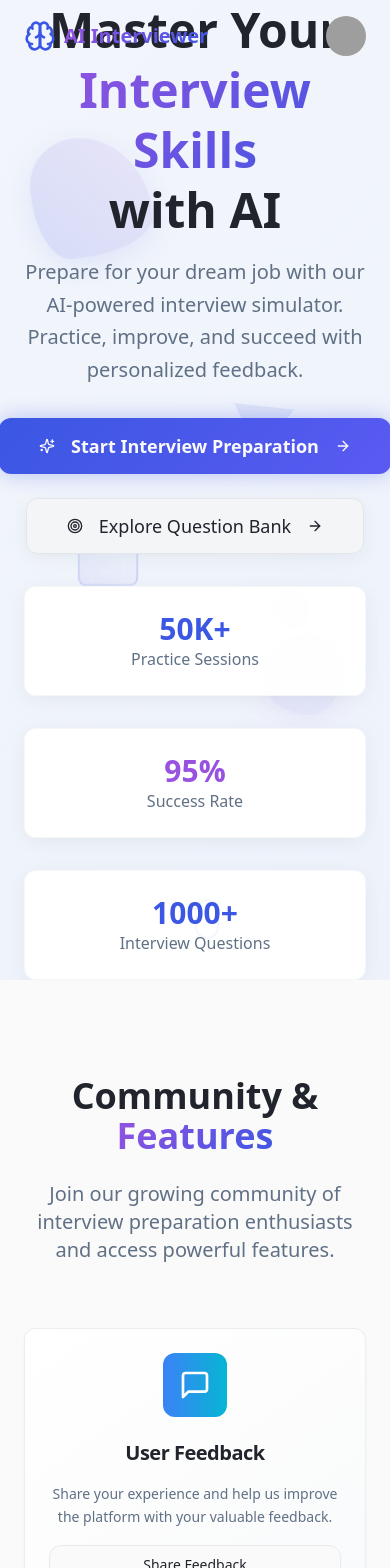
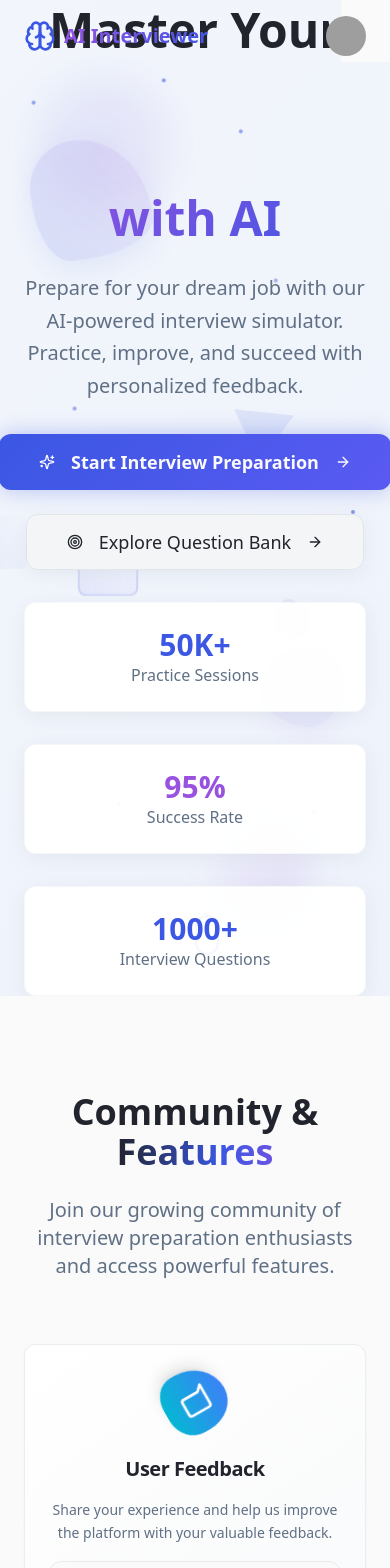
Before and after one commit to DrDarkShadow/prep-ace-ai-93, a React (Vite) app: page / in a window 390 px wide. Shown: the top 1568 px of the page. Built offline with nearby package versions, Linux system fonts and the light colour scheme; grey boxes are pictures that could not be loaded.

Commit message:
Enhance interactivity and design
Improve website's interactive and artistic design elements.

```diff
--- a/src/components/FeatureSection.tsx
+++ b/src/components/FeatureSection.tsx
@@ -38,11 +38,11 @@ const FeatureSection = () => {
     <section className="py-24 bg-gradient-to-b from-background to-secondary/20">
       <div className="container mx-auto px-6">
         <div className="text-center mb-16">
-          <h2 className="text-4xl md:text-5xl font-bold mb-6">
+          <h2 className="text-4xl md:text-5xl font-bold mb-6 text-reveal">
             Community &
-            <span className="text-gradient"> Features</span>
+            <span className="text-shimmer"> Features</span>
           </h2>
-          <p className="text-xl text-muted-foreground max-w-2xl mx-auto">
+          <p className="text-xl text-muted-foreground max-w-2xl mx-auto animate-fade-scale">
             Join our growing community of interview preparation enthusiasts and access powerful features.
           </p>
         </div>
@@ -53,26 +53,26 @@ const FeatureSection = () => {
             return (
               <Card
                 key={index}
-                className="interactive-card group h-full"
-                style={{ animationDelay: `${index * 100}ms` }}
+                className="interactive-card group h-full tilt-card glow-on-hover"
+                style={{ animationDelay: `${index * 150}ms` }}
               >
                 <CardHeader className="text-center pb-4">
-                  <div className={`w-16 h-16 mx-auto mb-4 rounded-xl bg-gradient-to-r ${feature.gradient} flex items-center justify-center`}>
-                    <Icon className="h-8 w-8 text-white" />
+                  <div className={`w-16 h-16 mx-auto mb-4 rounded-xl bg-gradient-to-r ${feature.gradient} flex items-center justify-center morphing-shape shadow-lg group-hover:shadow-2xl transition-shadow duration-500`}>
+                    <Icon className="h-8 w-8 text-white group-hover:scale-110 transition-transform duration-300" />
                   </div>
-                  <CardTitle className="text-xl font-semibold group-hover:text-primary transition-colors">
+                  <CardTitle className="text-xl font-semibold group-hover:text-shimmer transition-all duration-300">
                     {feature.title}
                   </CardTitle>
                 </CardHeader>
                 <CardContent className="text-center space-y-4">
-                  <CardDescription className="text-muted-foreground leading-relaxed">
+                  <CardDescription className="text-muted-foreground leading-relaxed group-hover:text-foreground/80 transition-colors">
                     {feature.description}
                   </CardDescription>
                   <Button
                     variant="outline"
-                    className="w-full group-hover:border-primary group-hover:text-primary transition-colors"
+                    className="w-full magnetic-btn group-hover:border-primary group-hover:text-primary group-hover:bg-primary/5 transition-all duration-300 relative overflow-hidden"
                   >
-                    {feature.action}
+                    <span className="relative z-10">{feature.action}</span>
                   </Button>
                 </CardContent>
               </Card>
--- a/src/components/HeroSection.tsx
+++ b/src/components/HeroSection.tsx
@@ -6,24 +6,36 @@ const HeroSection = () => {
     <section className="relative min-h-screen flex items-center justify-center overflow-hidden gradient-bg">
       {/* Animated Background Elements */}
       <div className="absolute inset-0 floating-shapes">
-        <div className="floating-triangle" />
-        <div className="floating-square" />
-        <div className="floating-hexagon" />
+        <div className="floating-triangle animate-particle-float" />
+        <div className="floating-square morphing-shape" />
+        <div className="floating-hexagon float-animation" />
+
+        {/* Particle System */}
+        <div className="absolute inset-0">
+          {[...Array(9)].map((_, i) => (
+            <div key={i} className="particle" style={{ top: `${Math.random() * 100}%` }} />
+          ))}
+        </div>
+
+        {/* Additional Artistic Elements */}
+        <div className="absolute top-20 left-10 w-32 h-32 bg-gradient-to-br from-primary/10 to-accent/10 rounded-full blur-xl animate-pulse" />
+        <div className="absolute bottom-20 right-20 w-24 h-24 bg-gradient-to-tl from-accent/15 to-primary-glow/10 rounded-full blur-lg float-animation" />
+        <div className="absolute top-1/2 right-10 w-16 h-16 bg-gradient-to-r from-primary-glow/20 to-transparent rounded-full blur-md morphing-shape" />
       </div>
 
       {/* Main Content */}
       <div className="relative z-10 container mx-auto px-6 text-center">
         <div className="max-w-4xl mx-auto space-y-8">
           {/* Main Heading */}
-          <div className="space-y-4 animate-slide-up">
+          <div className="space-y-6 animate-slide-up">
             <h1 className="text-5xl md:text-7xl font-bold leading-tight">
-              Master Your
-              <span className="text-gradient block">
+              <span className="text-reveal">Master Your</span>
+              <span className="text-shimmer block mt-2">
                 Interview Skills
               </span>
-              with AI
+              <span className="text-gradient block">with AI</span>
             </h1>
-            <p className="text-xl md:text-2xl text-muted-foreground max-w-2xl mx-auto leading-relaxed">
+            <p className="text-xl md:text-2xl text-muted-foreground max-w-2xl mx-auto leading-relaxed animate-fade-scale">
               Prepare for your dream job with our AI-powered interview simulator.
               Practice, improve, and succeed with personalized feedback.
             </p>
@@ -34,17 +46,17 @@ const HeroSection = () => {
             <Button
               variant="hero"
               size="xl"
-              className="group animate-pulse-glow"
+              className="group animate-pulse-glow magnetic-btn glow-on-hover relative overflow-hidden"
             >
-              <Sparkles className="mr-2 h-5 w-5" />
-              Start Interview Preparation
-              <ArrowRight className="ml-2 h-5 w-5 group-hover:translate-x-1 transition-transform" />
+              <Sparkles className="mr-2 h-5 w-5 relative z-10" />
+              <span className="relative z-10">Start Interview Preparation</span>
+              <ArrowRight className="ml-2 h-5 w-5 group-hover:translate-x-1 transition-transform relative z-10" />
             </Button>
 
             <Button
               variant="secondary-hero"
               size="xl"
-              className="group"
+              className="group magnetic tilt-card relative"
             >
               <Target className="mr-2 h-5 w-5" />
               Explore Question Bank
@@ -54,16 +66,16 @@ const HeroSection = () => {
 
           {/* Stats */}
           <div className="grid grid-cols-1 md:grid-cols-3 gap-8 mt-16 animate-slide-up">
-            <div className="glass-card p-6 rounded-xl">
-              <div className="text-3xl font-bold text-primary">50K+</div>
+            <div className="glass-card p-6 rounded-xl tilt-card hover:shadow-2xl transition-all duration-500 group">
+              <div className="text-3xl font-bold text-primary group-hover:text-shimmer">50K+</div>
               <div className="text-muted-foreground">Practice Sessions</div>
             </div>
-            <div className="glass-card p-6 rounded-xl">
-              <div className="text-3xl font-bold text-accent">95%</div>
+            <div className="glass-card p-6 rounded-xl tilt-card hover:shadow-2xl transition-all duration-500 group">
+              <div className="text-3xl font-bold text-accent group-hover:text-shimmer">95%</div>
               <div className="text-muted-foreground">Success Rate</div>
             </div>
-            <div className="glass-card p-6 rounded-xl">
-              <div className="text-3xl font-bold text-primary">1000+</div>
+            <div className="glass-card p-6 rounded-xl tilt-card hover:shadow-2xl transition-all duration-500 group">
+              <div className="text-3xl font-bold text-primary group-hover:text-shimmer">1000+</div>
               <div className="text-muted-foreground">Interview Questions</div>
             </div>
           </div>
--- a/src/index.css
+++ b/src/index.css
@@ -250,6 +250,7 @@
     transition: var(--transition-smooth);
     position: relative;
     overflow: hidden;
+    cursor: pointer;
   }
 
   .interactive-card::before {
@@ -259,25 +260,155 @@
     left: -100%;
     width: 100%;
     height: 100%;
-    background: linear-gradient(90deg, transparent, hsl(var(--primary) / 0.1), transparent);
+    background: linear-gradient(90deg, transparent, hsl(var(--primary) / 0.15), transparent);
     transition: var(--transition-smooth);
+  }
+
+  .interactive-card::after {
+    content: '';
+    position: absolute;
+    top: 50%;
+    left: 50%;
+    width: 0;
+    height: 0;
+    background: radial-gradient(circle, hsl(var(--primary) / 0.1), transparent 70%);
+    border-radius: 50%;
+    transform: translate(-50%, -50%);
+    transition: all 0.6s cubic-bezier(0.34, 1.56, 0.64, 1);
+    z-index: 0;
   }
 
   .interactive-card:hover::before {
     left: 100%;
   }
 
+  .interactive-card:hover::after {
+    width: 300px;
+    height: 300px;
+  }
+
   .interactive-card:hover {
-    transform: translateY(-4px);
-    box-shadow: var(--shadow-accent);
-    border-color: hsl(var(--accent) / 0.4);
+    transform: translateY(-8px) scale(1.02);
+    box-shadow: var(--shadow-glow), var(--shadow-accent);
+    border-color: hsl(var(--primary) / 0.3);
+  }
+
+  .interactive-card > * {
+    position: relative;
+    z-index: 1;
+  }
+
+  /* Magnetic Button Effect */
+  .magnetic-btn {
+    position: relative;
+    overflow: hidden;
+    transition: all 0.3s cubic-bezier(0.4, 0, 0.2, 1);
+  }
+
+  .magnetic-btn::before {
+    content: '';
+    position: absolute;
+    top: 50%;
+    left: 50%;
+    width: 0;
+    height: 0;
+    background: linear-gradient(45deg, hsl(var(--primary-glow) / 0.3), transparent);
+    border-radius: 50%;
+    transform: translate(-50%, -50%);
+    transition: all 0.6s ease;
+    z-index: 0;
+  }
+
+  .magnetic-btn:hover::before {
+    width: 200%;
+    height: 200%;
+  }
+
+  .magnetic-btn:hover {
+    transform: translateY(-2px);
+    box-shadow: 0 10px 25px hsl(var(--primary) / 0.3);
   }
 
   /* Navigation Styles */
   .nav-blur {
-    background: hsl(var(--background) / 0.9);
-    backdrop-filter: blur(20px);
-    border-bottom: 1px solid hsl(var(--border) / 0.5);
+    background: hsl(var(--background) / 0.95);
+    backdrop-filter: blur(25px);
+    border-bottom: 1px solid hsl(var(--border) / 0.3);
+    transition: all 0.3s ease;
+  }
+
+  /* Parallax Background */
+  .parallax-bg {
+    background-attachment: fixed;
+    background-position: center;
+    background-repeat: no-repeat;
+    background-size: cover;
+  }
+
+  /* Tilt Effect */
+  .tilt-card {
+    transform-style: preserve-3d;
+    transition: transform 0.6s cubic-bezier(0.23, 1, 0.320, 1);
+  }
+
+  .tilt-card:hover {
+    transform: perspective(1000px) rotateX(5deg) rotateY(5deg) scale(1.02);
+  }
+
+  /* Glow Effect */
+  .glow-on-hover {
+    position: relative;
+    z-index: 1;
+  }
+
+  .glow-on-hover::before {
+    content: '';
+    position: absolute;
+    top: 0;
+    left: 0;
+    right: 0;
+    bottom: 0;
+    border-radius: inherit;
+    padding: 2px;
+    background: linear-gradient(45deg, hsl(var(--primary)), hsl(var(--accent)), hsl(var(--primary-glow)));
+    mask: linear-gradient(#fff 0 0) content-box, linear-gradient(#fff 0 0);
+    mask-composite: exclude;
+    opacity: 0;
+    transition: opacity 0.3s ease;
+  }
+
+  .glow-on-hover:hover::before {
+    opacity: 1;
+  }
+
+  /* Morphing Shapes */
+  .morphing-shape {
+    background: linear-gradient(45deg, hsl(var(--primary) / 0.1), hsl(var(--accent) / 0.1));
+    border-radius: 30% 70% 70% 30% / 30% 30% 70% 70%;
+    animation: morph 8s ease-in-out infinite;
+  }
+
+  /* Floating Animation */
+  .float-animation {
+    animation: gentle-float 6s ease-in-out infinite;
+  }
+
+  /* Text Reveal Animation */
+  .text-reveal {
+    overflow: hidden;
+    position: relative;
+  }
+
+  .text-reveal::after {
+    content: '';
+    position: absolute;
+    top: 0;
+    left: 0;
+    width: 100%;
+    height: 100%;
+    background: hsl(var(--background));
+    transform: translateX(-100%);
+    animation: reveal 1.5s ease-out forwards;
   }
 }
 
@@ -335,6 +466,54 @@
     100% { transform: rotate(360deg) translateX(0px); }
   }
 
+  @keyframes morph {
+    0%, 100% {
+      border-radius: 30% 70% 70% 30% / 30% 30% 70% 70%;
+      transform: rotate(0deg);
+    }
+    25% {
+      border-radius: 70% 30% 50% 50% / 30% 60% 70% 40%;
+      transform: rotate(90deg);
+    }
+    50% {
+      border-radius: 50% 50% 30% 70% / 60% 40% 30% 70%;
+      transform: rotate(180deg);
+    }
+    75% {
+      border-radius: 40% 60% 70% 30% / 50% 50% 60% 40%;
+      transform: rotate(270deg);
+    }
+  }
+
+  @keyframes reveal {
+    0% { transform: translateX(-100%); }
+    100% { transform: translateX(100%); }
+  }
+
+  @keyframes particle-float {
+    0%, 100% {
+      transform: translateY(0px) translateX(0px) rotate(0deg);
+      opacity: 0.7;
+    }
+    25% {
+      transform: translateY(-20px) translateX(10px) rotate(90deg);
+      opacity: 1;
+    }
+    50% {
+      transform: translateY(-40px) translateX(-5px) rotate(180deg);
+      opacity: 0.8;
+    }
+    75% {
+      transform: translateY(-20px) translateX(-10px) rotate(270deg);
+      opacity: 0.9;
+    }
+  }
+
+  @keyframes shimmer {
+    0% { transform: translateX(-100%); }
+    100% { transform: translateX(100%); }
+  }
+
   @keyframes pulse-glow {
     0%, 100% { box-shadow: 0 0 20px hsl(var(--primary) / 0.3); }
     50% { box-shadow: 0 0 40px hsl(var(--primary) / 0.6); }
@@ -375,10 +554,64 @@
     animation: pulse-glow 2s ease-in-out infinite;
   }
 
+  .animate-particle-float {
+    animation: particle-float 8s ease-in-out infinite;
+  }
+
   .text-gradient {
     background: var(--gradient-accent);
     -webkit-background-clip: text;
     -webkit-text-fill-color: transparent;
     background-clip: text;
   }
+
+  .text-shimmer {
+    background: linear-gradient(90deg, hsl(var(--foreground)), hsl(var(--primary)), hsl(var(--accent)), hsl(var(--foreground)));
+    background-size: 200% 100%;
+    -webkit-background-clip: text;
+    -webkit-text-fill-color: transparent;
+    background-clip: text;
+    animation: shimmer 3s ease-in-out infinite;
+  }
+
+  /* Particle System */
+  .particle {
+    position: absolute;
+    width: 4px;
+    height: 4px;
+    background: hsl(var(--primary) / 0.6);
+    border-radius: 50%;
+    animation: particle-float 10s linear infinite;
+  }
+
+  .particle:nth-child(1) { left: 10%; animation-delay: 0s; }
+  .particle:nth-child(2) { left: 20%; animation-delay: 1s; }
+  .particle:nth-child(3) { left: 30%; animation-delay: 2s; }
+  .particle:nth-child(4) { left: 40%; animation-delay: 3s; }
+  .particle:nth-child(5) { left: 50%; animation-delay: 4s; }
+  .particle:nth-child(6) { left: 60%; animation-delay: 5s; }
+  .particle:nth-child(7) { left: 70%; animation-delay: 6s; }
+  .particle:nth-child(8) { left: 80%; animation-delay: 7s; }
+  .particle:nth-child(9) { left: 90%; animation-delay: 8s; }
+
+  /* Hover Magnetic Effect */
+  .magnetic:hover {
+    transform: translate3d(0, -5px, 0);
+  }
+
+  .magnetic::before {
+    content: '';
+    position: absolute;
+    top: 0;
+    left: 0;
+    right: 0;
+    bottom: 0;
+    background: linear-gradient(45deg, transparent, hsl(var(--primary) / 0.1), transparent);
+    transform: translateX(-100%);
+    transition: transform 0.6s;
+  }
+
+  .magnetic:hover::before {
+    transform: translateX(100%);
+  }
 }
```
